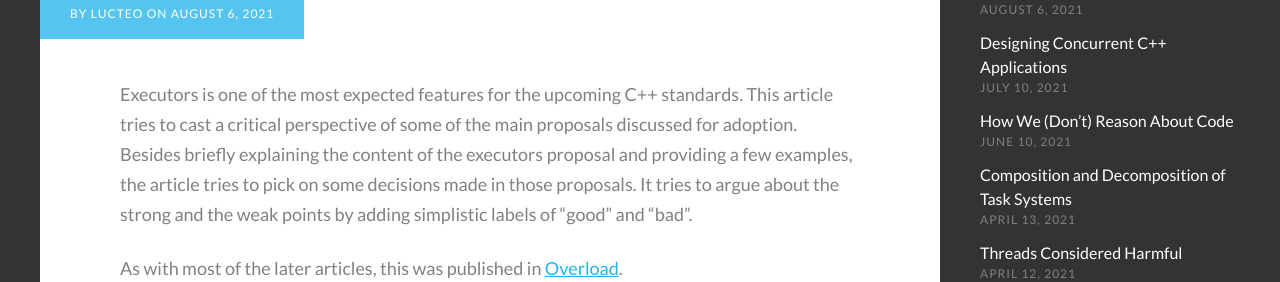
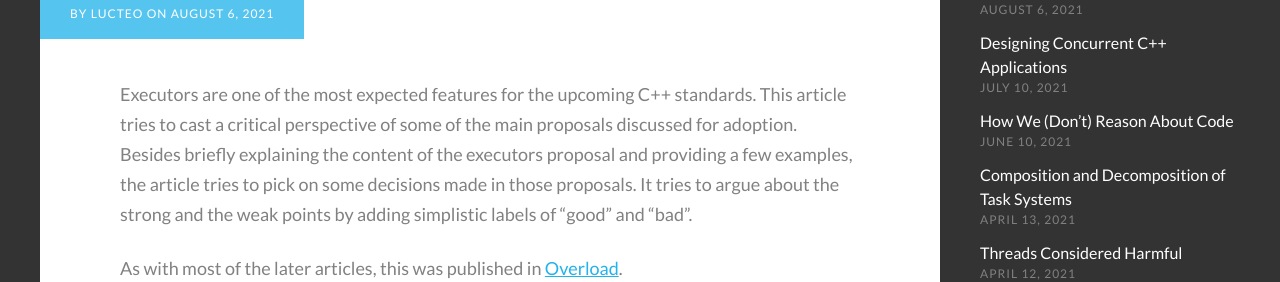
Before and after one commit to lucteo/lucteo.github.io, a Jekyll site: the page built from _posts/2021-08-06-cpp-executors-the-good-the-bad-and-some-examples.md, in a window 1280 px wide and 1400 px high, scrolled down 452 px. Shown: the part 177-459 px from the top of the window. Built offline with Jekyll 4.4.1, drawn with Linux system fonts in a browser that asks for light colours; some web fonts are replaced; a script that is not in the unit is left out; comment, search, counter and statistics services are not loaded; some of the changed text lies outside the part shown.

Commit message:
Add errata for the executors article

```diff
--- a/_posts/2021-08-06-cpp-executors-the-good-the-bad-and-some-examples.md
+++ b/_posts/2021-08-06-cpp-executors-the-good-the-bad-and-some-examples.md
@@ -10,7 +10,7 @@ img_credits:
     - ["https://accu.org/journals/overload/29/164/overload164.pdf", "ACCU", "Overload 164, August 2021", ""]
 ---
 
-Executors is one of the most expected features for the upcoming C++ standards.
+Executors are one of the most expected features for the upcoming C++ standards.
 This article tries to cast a critical perspective of some of the main proposals discussed for adoption.
 Besides briefly explaining the content of the executors proposal and providing a few examples, the article tries to pick on some decisions made in those proposals.
 It tries to argue about the strong and the weak points by adding simplistic labels of "good" and "bad".
```
Also changed, not shown: other parts of _posts/2021-08-06-cpp-executors-the-good-the-bad-and-some-examples.md (+4 -0 lines).
